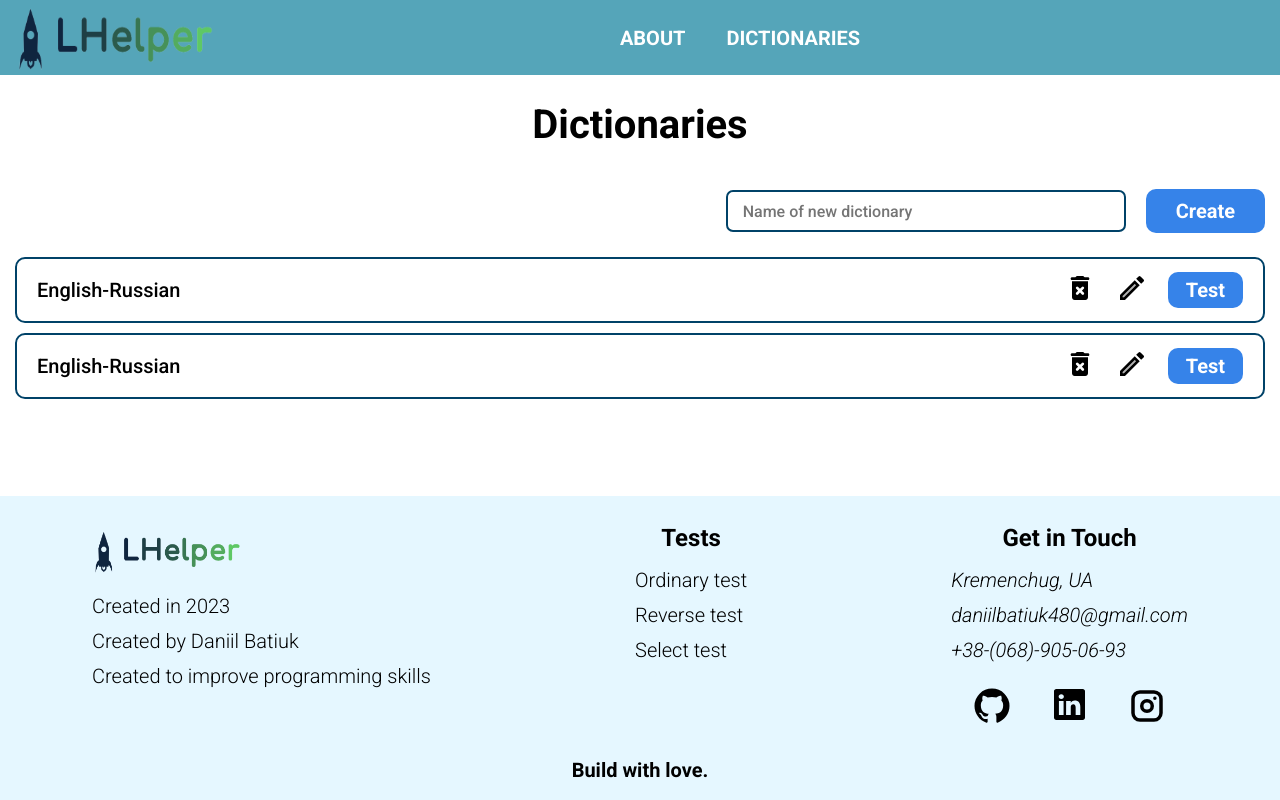
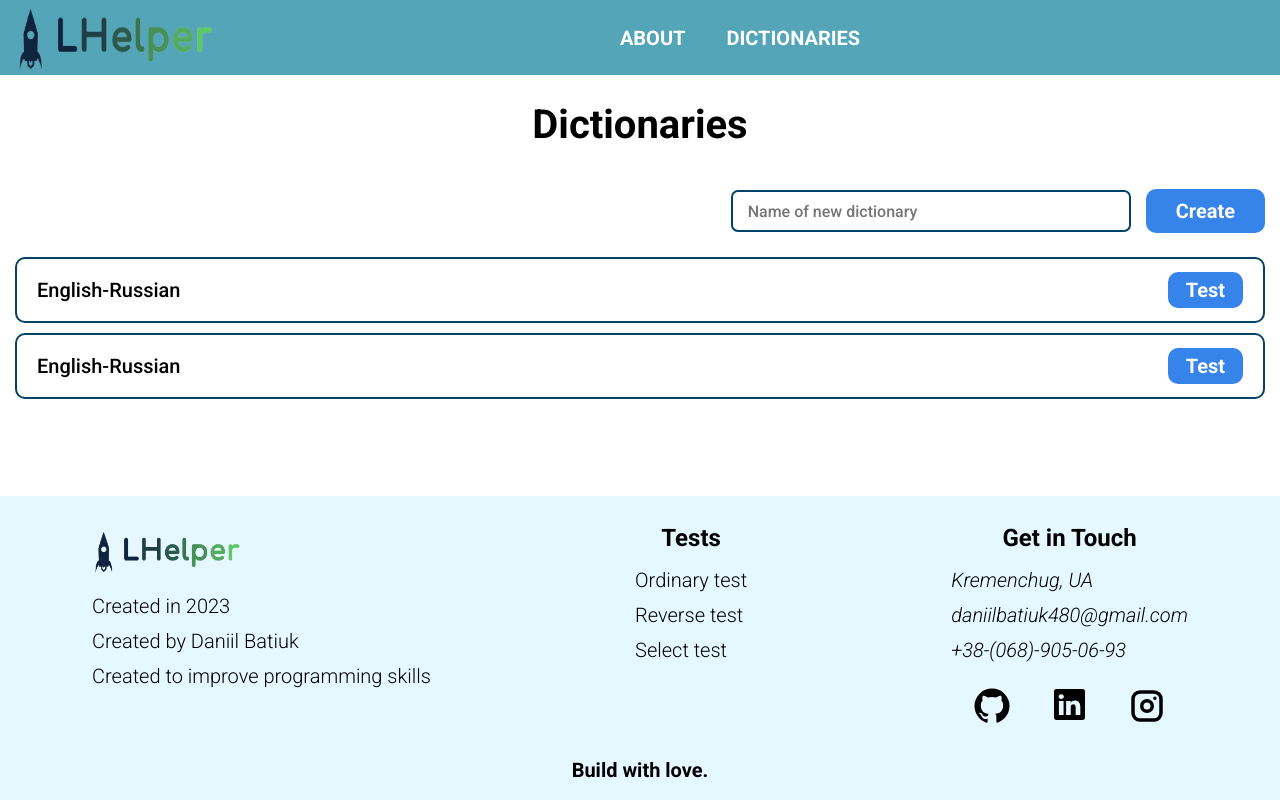
Before and after one commit to DaniilBatiuk/Remember_Helper, a Next.js app in the folder client/: page /dictionaries in a window 1280 px wide. Built offline with nearby package versions, Linux system fonts and the light colour scheme.

Commit message:
dictionary styles

```diff
--- a/client/src/components/Dictionaries/Dictionaries.scss
+++ b/client/src/components/Dictionaries/Dictionaries.scss
@@ -15,7 +15,7 @@
   &__create {
     margin-top: 40px;
     display: flex;
-    column-gap: 20px;
+    column-gap: 15px;
     justify-content: flex-end;
     align-items: center;
 
@@ -62,31 +62,6 @@
     font-weight: 500;
   }
 
-  &__icons {
-    display: flex;
-    column-gap: 20px;
-
-    @media (max-width: 520px) {
-      column-gap: 10px;
-    }
-  }
-
-  &__icon-delete {
-    transition: color 0.1s ease;
-    &:hover {
-      color: rgb(184, 42, 42);
-      cursor: pointer;
-    }
-  }
-
-  &__icon-update {
-    transition: color 0.1s ease;
-    &:hover {
-      color: rgb(75, 153, 241);
-      cursor: pointer;
-    }
-  }
-
   &__test {
     @include blueButton(6px, 18px);
   }
--- a/client/src/components/Dictionaries/Dictionaries.tsx
+++ b/client/src/components/Dictionaries/Dictionaries.tsx
@@ -16,69 +16,15 @@ const Dictionaries: React.FC = () => {
       <div className="dictionaries__list">
         <Link href="/dictionaries/English-Russian" className="dictionaries__item item">
           <div className="item__title">English-Russian</div>
-          <div className="item__icons">
-            <svg
-              xmlns="http://www.w3.org/2000/svg"
-              width="32"
-              height="32"
-              viewBox="0 0 24 24"
-              className="item__icon-delete"
-            >
-              <path
-                fill="currentColor"
-                d="M6 19c0 1.1.9 2 2 2h8c1.1 0 2-.9 2-2V7H6v12zm3.17-6.41a.996.996 0 1 1 1.41-1.41L12 12.59l1.41-1.41a.996.996 0 1 1 1.41 1.41L13.41 14l1.41 1.41a.996.996 0 1 1-1.41 1.41L12 15.41l-1.41 1.41a.996.996 0 1 1-1.41-1.41L10.59 14l-1.42-1.41zM18 4h-2.5l-.71-.71c-.18-.18-.44-.29-.7-.29H9.91c-.26 0-.52.11-.7.29L8.5 4H6c-.55 0-1 .45-1 1s.45 1 1 1h12c.55 0 1-.45 1-1s-.45-1-1-1z"
-              />
-            </svg>
-            <svg
-              xmlns="http://www.w3.org/2000/svg"
-              width="32"
-              height="32"
-              viewBox="0 0 24 24"
-              className="item__icon-update"
-            >
-              <path fill="currentColor" d="M5 18.08V19h.92l9.06-9.06l-.92-.92z" opacity=".3" />
-              <path
-                fill="currentColor"
-                d="M3 17.25V21h3.75L17.81 9.94l-3.75-3.75L3 17.25zM5.92 19H5v-.92l9.06-9.06l.92.92L5.92 19zM20.71 5.63l-2.34-2.34a.996.996 0 0 0-1.41 0l-1.83 1.83l3.75 3.75l1.83-1.83a.996.996 0 0 0 0-1.41z"
-              />
-            </svg>
           <button type="submit" className="item__test">
             Test
           </button>
-          </div>
         </Link>
         <Link href="/dictionaries/English-Russian" className="dictionaries__item item">
           <div className="item__title">English-Russian</div>
-          <div className="item__icons">
-            <svg
-              xmlns="http://www.w3.org/2000/svg"
-              width="32"
-              height="32"
-              viewBox="0 0 24 24"
-              className="item__icon-delete"
-            >
-              <path
-                fill="currentColor"
-                d="M6 19c0 1.1.9 2 2 2h8c1.1 0 2-.9 2-2V7H6v12zm3.17-6.41a.996.996 0 1 1 1.41-1.41L12 12.59l1.41-1.41a.996.996 0 1 1 1.41 1.41L13.41 14l1.41 1.41a.996.996 0 1 1-1.41 1.41L12 15.41l-1.41 1.41a.996.996 0 1 1-1.41-1.41L10.59 14l-1.42-1.41zM18 4h-2.5l-.71-.71c-.18-.18-.44-.29-.7-.29H9.91c-.26 0-.52.11-.7.29L8.5 4H6c-.55 0-1 .45-1 1s.45 1 1 1h12c.55 0 1-.45 1-1s-.45-1-1-1z"
-              />
-            </svg>
-            <svg
-              xmlns="http://www.w3.org/2000/svg"
-              width="32"
-              height="32"
-              viewBox="0 0 24 24"
-              className="item__icon-update"
-            >
-              <path fill="currentColor" d="M5 18.08V19h.92l9.06-9.06l-.92-.92z" opacity=".3" />
-              <path
-                fill="currentColor"
-                d="M3 17.25V21h3.75L17.81 9.94l-3.75-3.75L3 17.25zM5.92 19H5v-.92l9.06-9.06l.92.92L5.92 19zM20.71 5.63l-2.34-2.34a.996.996 0 0 0-1.41 0l-1.83 1.83l3.75 3.75l1.83-1.83a.996.996 0 0 0 0-1.41z"
-              />
-            </svg>
           <button type="submit" className="item__test">
             Test
           </button>
-          </div>
         </Link>
       </div>
     </section>
```
Also changed, not shown: client/src/components/Dictionary/Dictionary.scss (+25 -12 lines), client/src/components/Dictionary/Dictionary.tsx (+4 -4 lines). Lines whose indentation alone changed are shown as unchanged.
